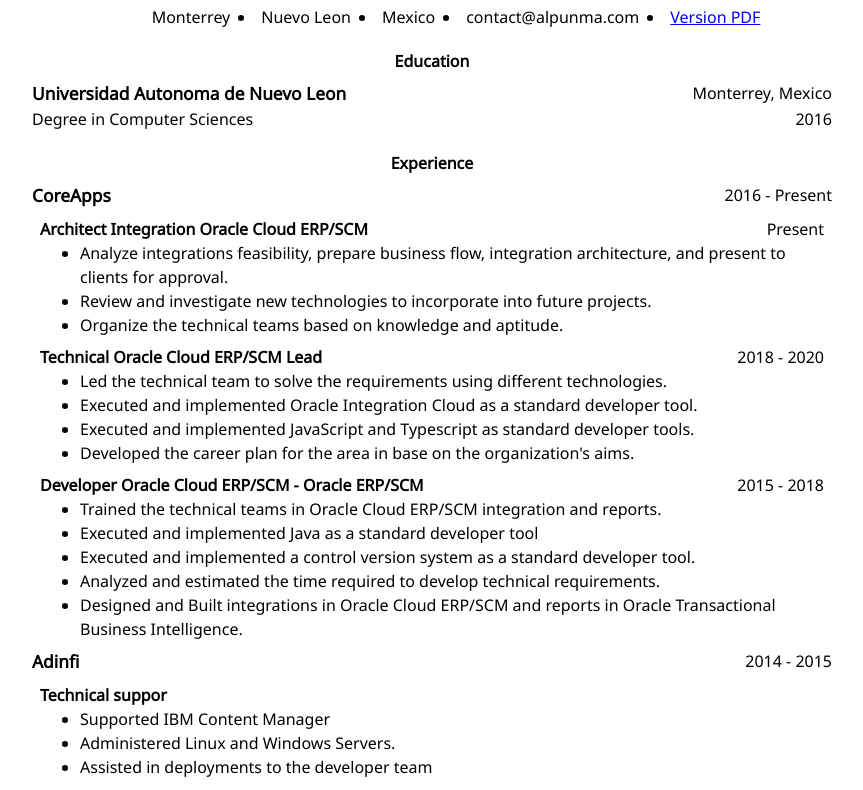
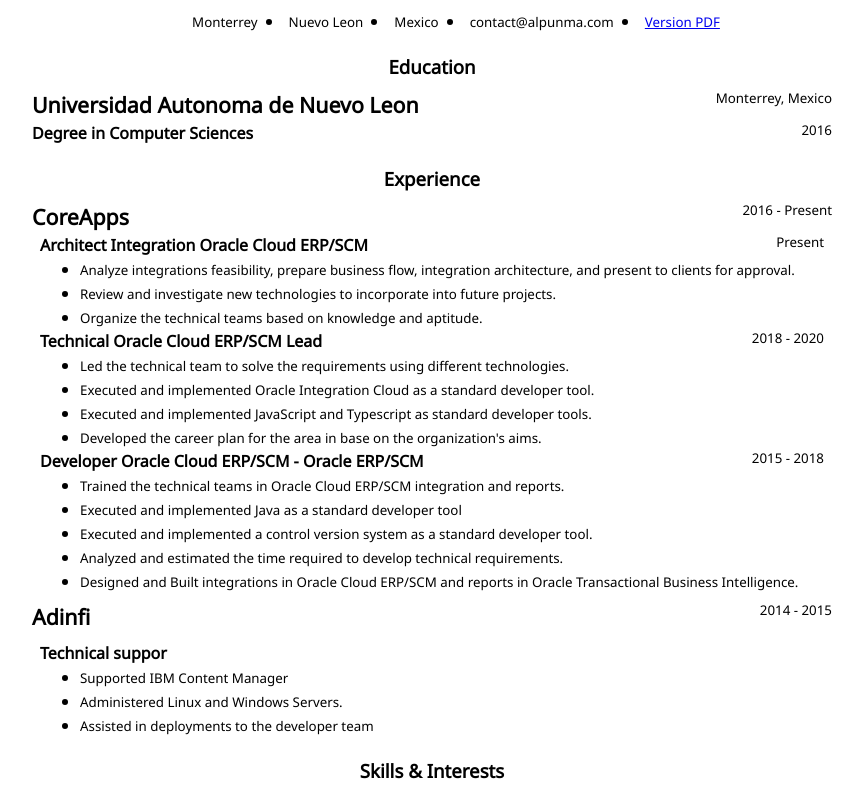
Before and after one commit to alpunma/web, a plain HTML site: page index.html in a window 1280 px wide. Shown: the part 70-860 px from the top of the page, without its empty margins (208-1071 px from the left). Drawn offline with Linux system fonts and the light colour scheme.

Commit message:
Structure correction

```diff
--- a/css/index.css
+++ b/css/index.css
@@ -57,6 +57,7 @@ h2,
 h3,
 h4 {
   overflow-wrap: break-word;
+  font-size: 100%;
 }
 /*
     9. Create a root stacking context
@@ -91,7 +92,7 @@ div {
 }
 
 h1 {
-  font-size: 16pt;
+  font-size: 18pt;
   font-weight: bold;
 }
 
@@ -100,22 +101,23 @@ h1 {
 }
 
 h2 {
-  font-size: 12pt;
+  font-size: 14pt;
   font-weight: bold;
 }
 
 h3 {
-  font-size: 13pt;
+  font-size: 16pt;
   font-weight: bold;
 }
 
 h4 {
-  font-weight: 400;
+  /* font-weight: ; */
+  font-size: 12pt;
 }
 
-p,
-h4 {
-  font-size: 12pt;
+p {
+  font-size: 10pt;
+  font-weight: 400;
 }
 
 .contact > h2 {
@@ -132,6 +134,7 @@ h4 {
 .contact > ul > li:first-child {
   list-style: none;
 }
+
 
 @media (max-width: 790px) {
   .contact > ul > li:first-child {
--- a/index.html
+++ b/index.html
@@ -74,8 +74,8 @@
           <h3>CoreApps</h3>
           <p>2016 - Present</p>
         </div>
-        <div class="position">
-          <div class="relevant internal">
+        <div class="div-no-top position">
+          <div class="div-no-top relevant internal">
             <h4>Architect Integration Oracle Cloud ERP/SCM</h4>
             <p>Present</p>
           </div>
@@ -97,8 +97,8 @@
             </li>
           </ul>
         </div>
-        <div class="position">
-          <div class="relevant internal">
+        <div class="div-no-top position">
+          <div class="div-no-top relevant internal">
             <h4>Technical Oracle Cloud ERP/SCM Lead</h4>
             <p>2018 - 2020</p>
           </div>
@@ -129,8 +129,8 @@
             </li>
           </ul>
         </div>
-        <div class="position">
-          <div class="relevant internal">
+        <div class="div-no-top position">
+          <div class="div-no-top relevant internal">
             <h4>Developer Oracle Cloud ERP/SCM - Oracle ERP/SCM</h4>
             <p>2015 - 2018</p>
           </div>
```
